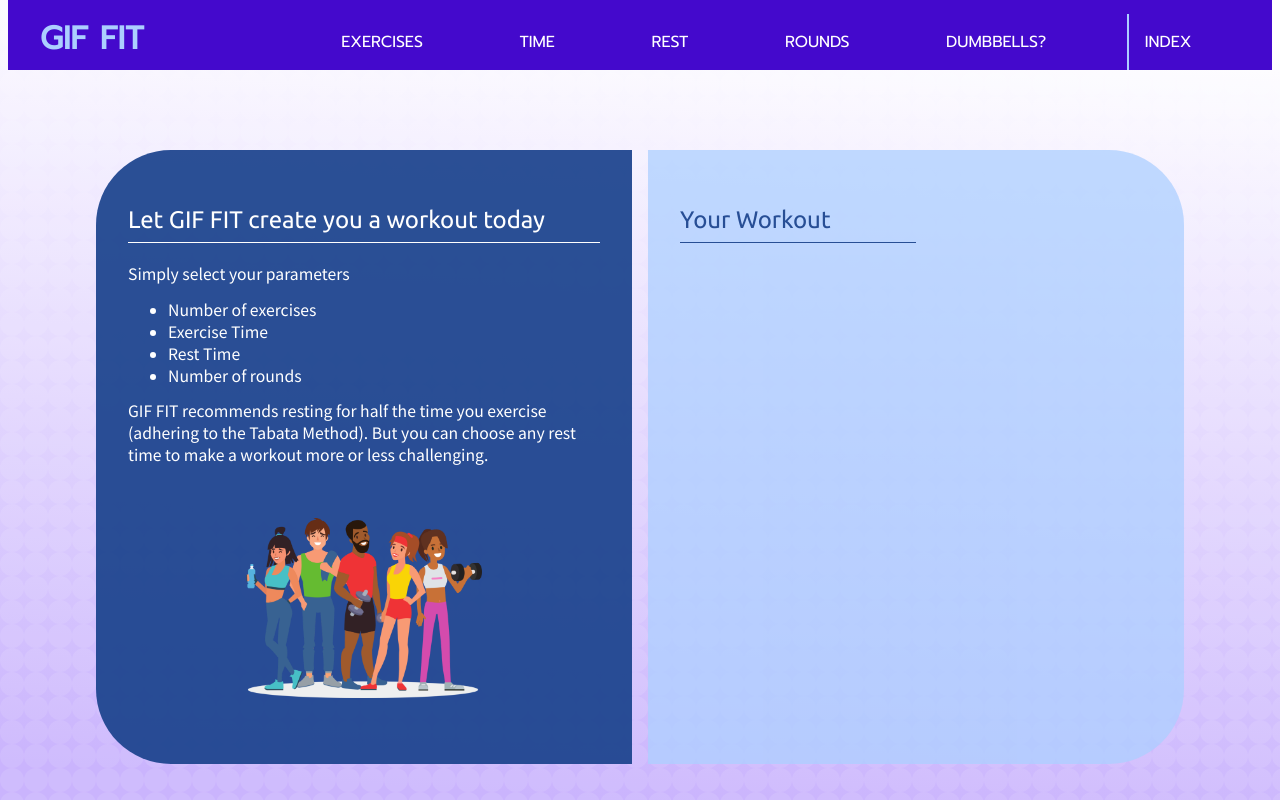
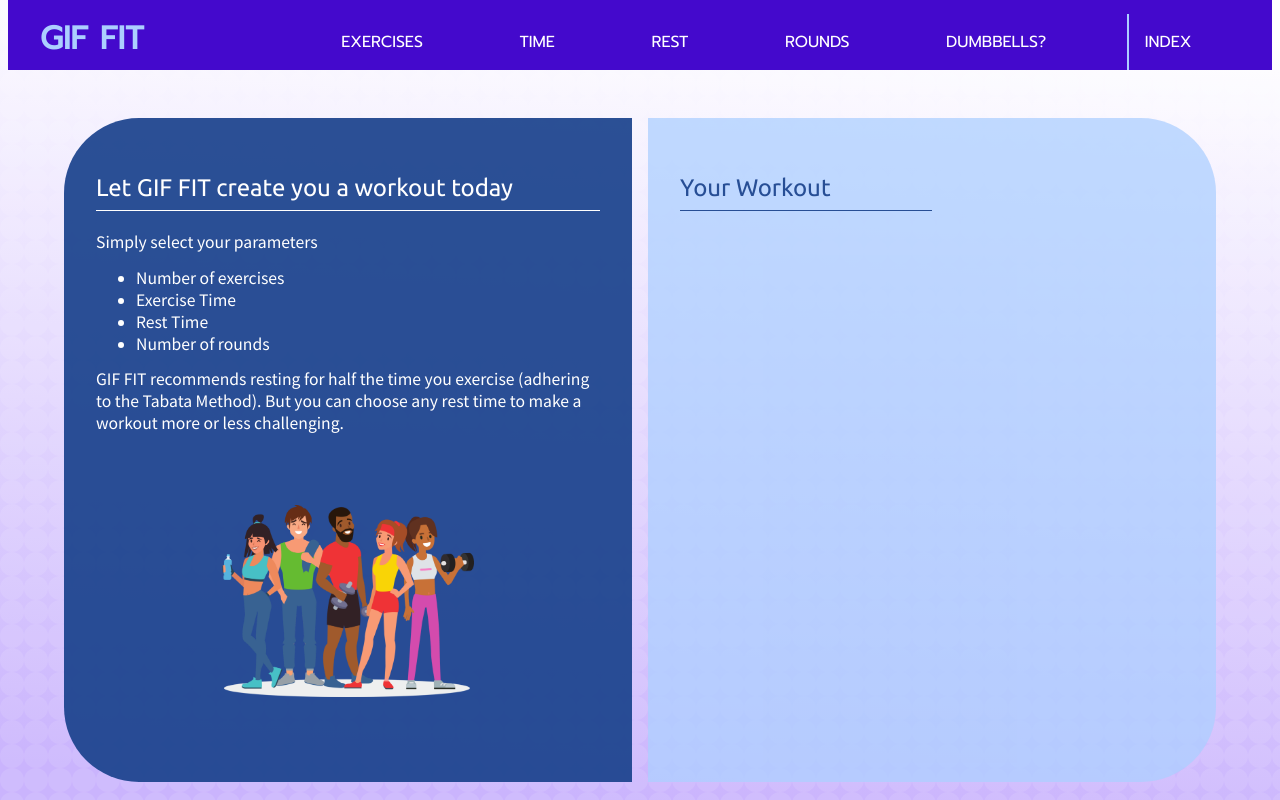
Before and after one commit to jamesncox/gif-fit-2.0, a React (Create React App) app: page / in a window 1280 px wide. Built offline with nearby package versions, Linux system fonts and the light colour scheme.

Commit message:
Update .home-grid-wrapper margins

```diff
--- a/src/stylesheets/App.css
+++ b/src/stylesheets/App.css
@@ -47,10 +47,9 @@
   font-family: var(--ubuntu);
   display: grid;
   grid-template-columns: 1fr 1fr;
-  margin-top: 0;
-  margin-top: 5rem;
-  margin-left: 5rem;
-  margin-right: 5rem;
+  margin-top: 3rem;
+  margin-left: 3rem;
+  margin-right: 3rem;
 }
 
 /* WelcomeMessage.js */
@@ -59,7 +58,7 @@
   flex-direction: column;
   background-color: var(--blue);
   /* width: 80%; */
-  min-height: 550px;
+  min-height: 600px;
   padding: 2rem;
   border-top-left-radius: 75px;
   border-bottom-left-radius: 75px;
```
